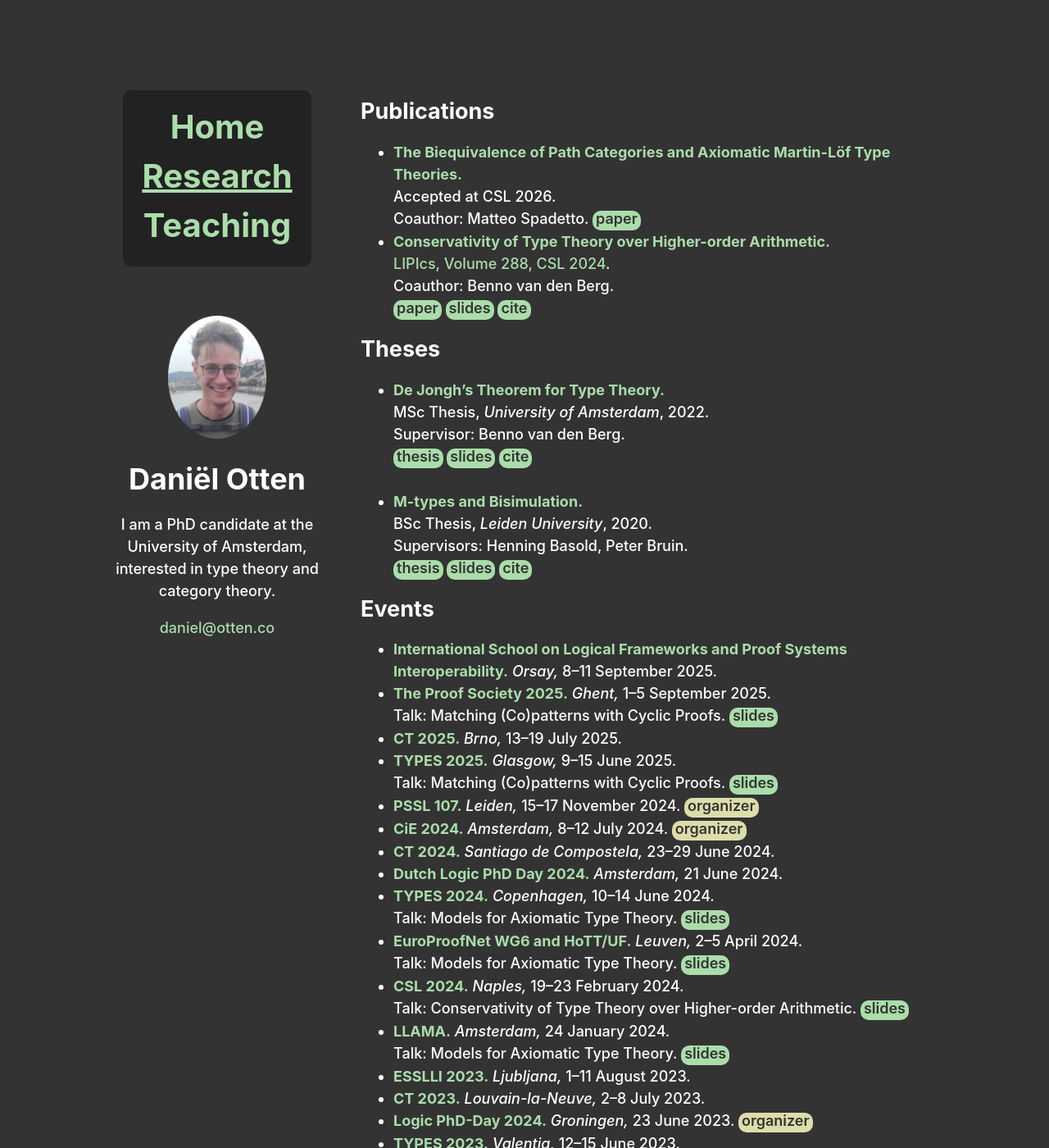
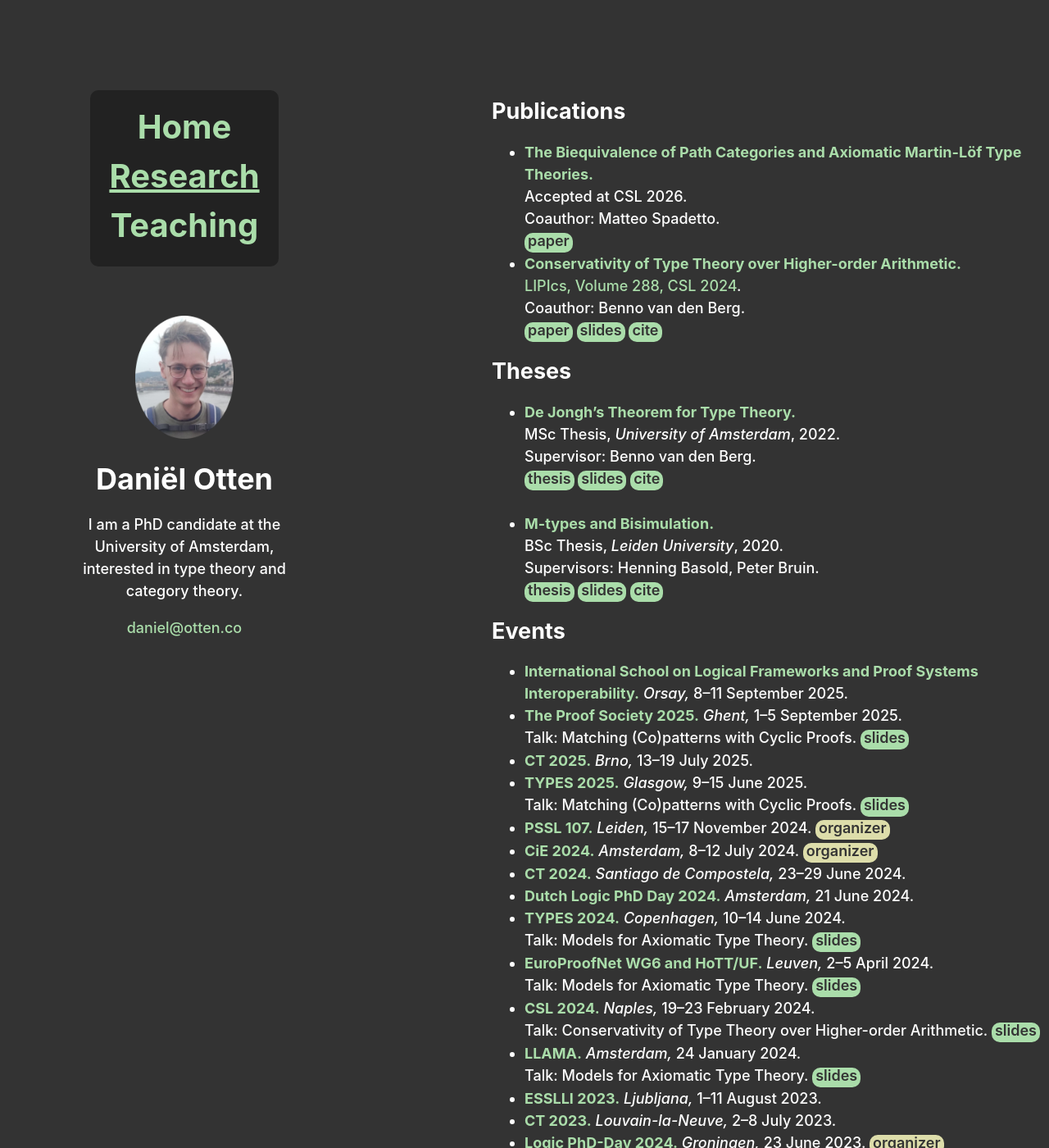
Before and after one commit to DDOtten/ddotten.github.io, a Jekyll site: the page built from research.md, in a window 1280 px wide and 1400 px high. Shown: the whole window at 82% size. Built offline with Jekyll 4.4.1, drawn with Linux system fonts in a browser that asks for light colours.

Commit message:
change width

```diff
--- a/assets/css/style.scss
+++ b/assets/css/style.scss
@@ -20,7 +20,7 @@ $monofont:  Monaco, Bitstream Vera Sans Mono, Lucida Console, Terminal, Consolas
 body {
     color: white;
     background-color: $gray;
-    width: 1000px;
+    width: 1200px;
     padding: 100px;
     overflow-x: clip;
     overflow-y: scroll;
--- a/research.md
+++ b/research.md
@@ -8,7 +8,7 @@ layout: page
 
 - **The Biequivalence of Path Categories and Axiomatic Martin-Löf Type Theories.** \
     Accepted at CSL 2026. \
-    Coauthor: Matteo Spadetto.
+    Coauthor: Matteo Spadetto. \
     [paper](https://arxiv.org/abs/2503.15431){: .button}
 - **[Conservativity of Type Theory over Higher-order Arithmetic](https://arxiv.org/abs/2308.15288).** \
     [LIPIcs, Volume 288, CSL 2024](https://doi.org/10.4230/LIPIcs.CSL.2024.44). \
```
